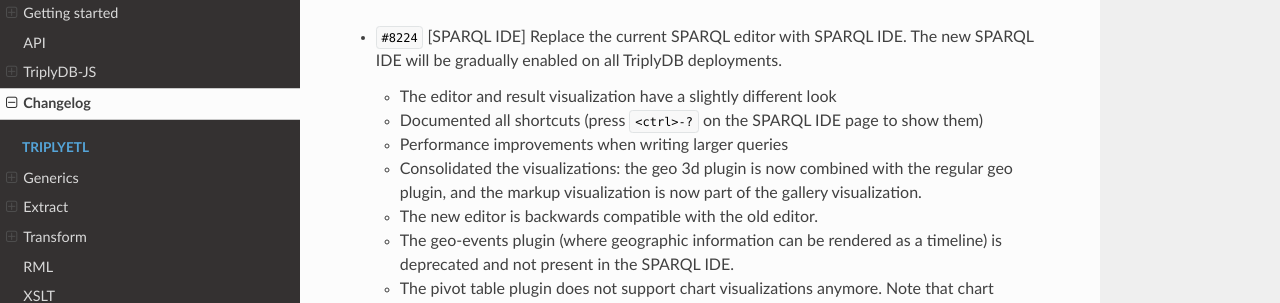
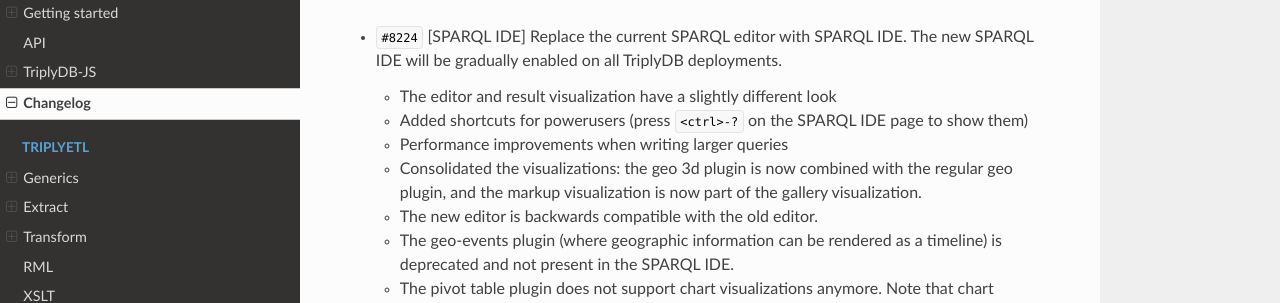
Before and after one commit to TriplyDB/Documentation, an MkDocs documentation site: the page built from docs/triplydb-changelog/index.md, in a window 1280 px wide and 900 px high. Shown: the part 180-483 px from the top of the window. Built offline with MkDocs 1.6.1, drawn with Linux system fonts in a browser that asks for light colours.

Commit message:
documented sparql-ide shortcuts

```diff
--- a/docs/triplydb-changelog/index.md
+++ b/docs/triplydb-changelog/index.md
@@ -12,7 +12,7 @@
 
 - `#8224` [SPARQL IDE] Replace the current SPARQL editor with SPARQL IDE. The new SPARQL IDE will be gradually enabled on all TriplyDB deployments.
     - The editor and result visualization have a slightly different look
-    - Documented all shortcuts (press `<ctrl>-?` on the SPARQL IDE page to show them)
+    - Added shortcuts for powerusers (press `<ctrl>-?` on the SPARQL IDE page to show them)
     - Performance improvements when writing larger queries
     - Consolidated the visualizations: the geo 3d plugin is now combined with the regular geo plugin, and the markup visualization is now part of the gallery visualization.
     - The new editor is backwards compatible with the old editor.
```
